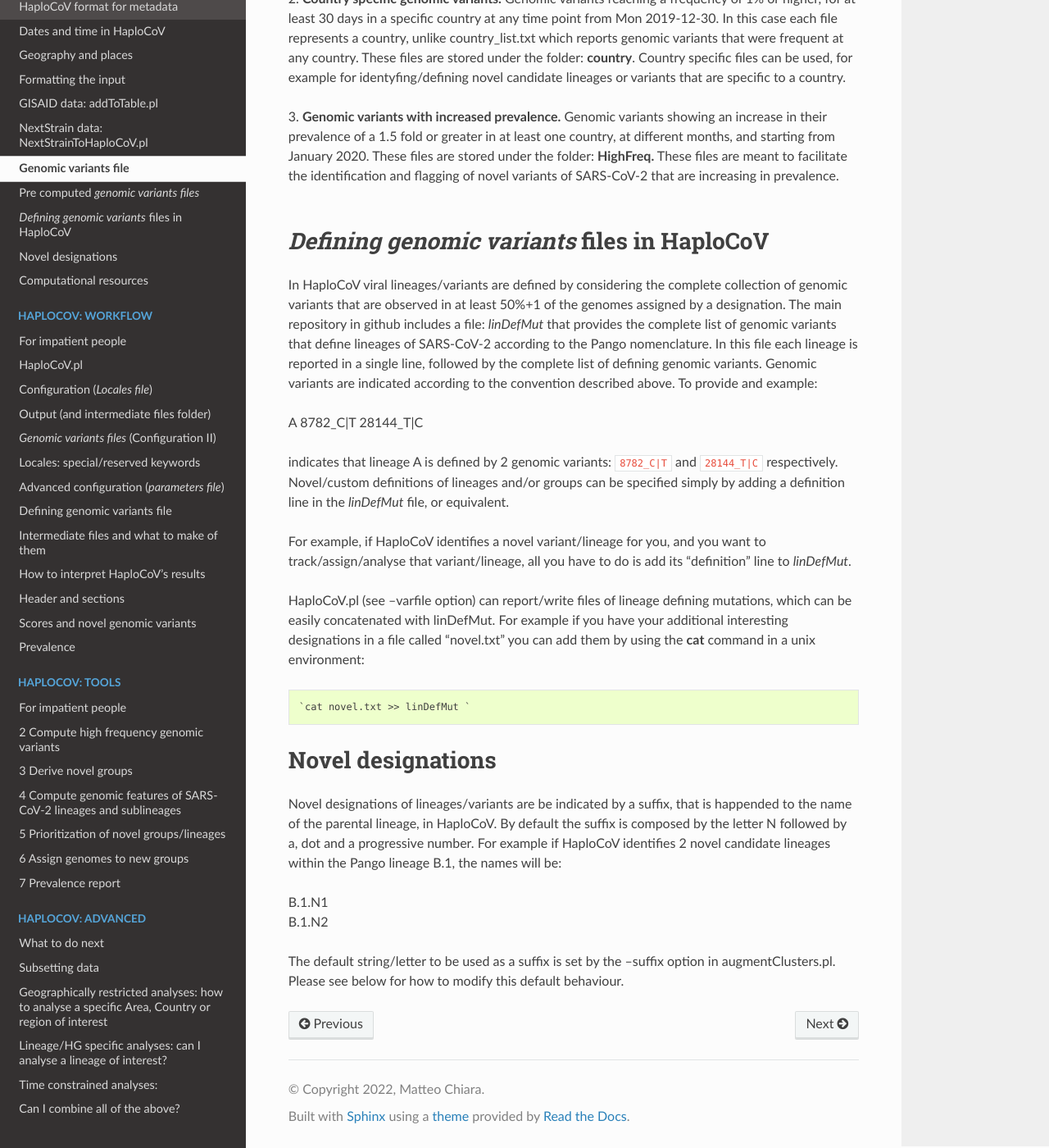
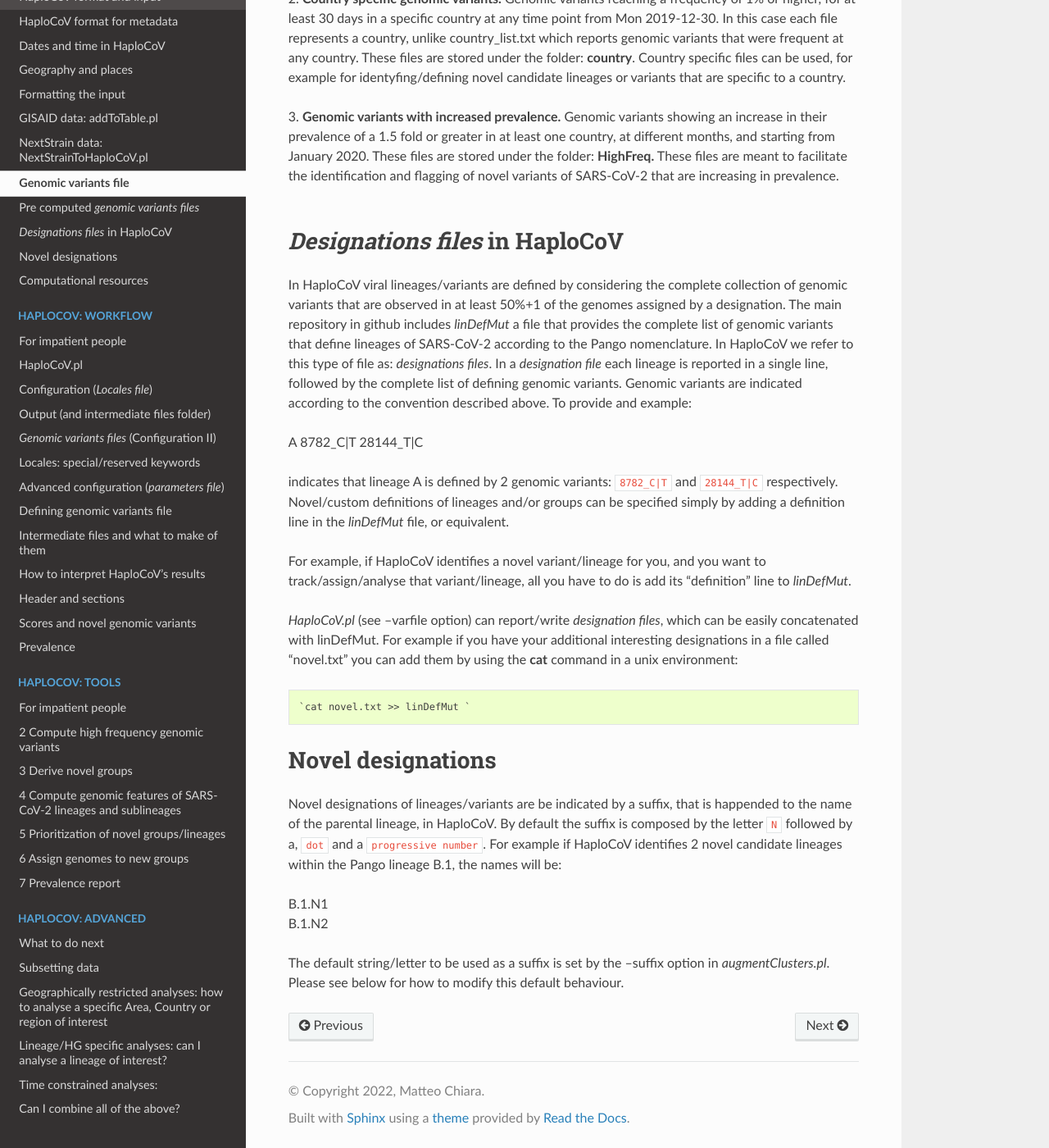
Before and after one commit to matteo14c/HaploCoV, a Sphinx documentation site: the page built from docs/source/genomic.rst, in a window 1280 px wide and 1400 px high, scrolled down 1727 px. Shown: the whole window at 82% size. Built offline with Sphinx 7.4.7 and the Read the Docs theme 2.0.0, drawn with Linux system fonts in a browser that asks for light colours.

Commit message:
Update genomic.rst

```diff
--- a/docs/source/genomic.rst
+++ b/docs/source/genomic.rst
@@ -50,12 +50,12 @@ These files are found under the folder "alleleVariantSet" and include:
 | 3. **Genomic variants with increased prevalence.** Genomic variants showing an increase in their prevalence of a 1.5 fold or greater in at least one country, at different months, and starting from January 2020. These files are stored under the folder: **HighFreq.**  These files are meant to facilitate the identification and flagging of novel variants of SARS-CoV-2 that are increasing in prevalence.
 |
 
-*Defining genomic variants* files in HaploCoV
+*Designations files* in HaploCoV
 =============================================
 
 In HaploCoV viral lineages/variants are defined by considering the complete collection of genomic variants that are observed in at least 50%+1 of the genomes assigned by a designation.
-The main repository in github includes a file: *linDefMut* that provides the complete list of genomic variants that define lineages of SARS-CoV-2 according to the Pango nomenclature.
-In this file each lineage is reported in a single line, followed by the complete list of defining genomic variants.
+The main repository in github includes *linDefMut* a file that provides the complete list of genomic variants that define lineages of SARS-CoV-2 according to the Pango nomenclature. In HaploCoV we refer to this type of file as: *designations files*.
+In a *designation file* each lineage is reported in a single line, followed by the complete list of defining genomic variants.
 Genomic variants are indicated according to the convention described above.
 To provide and example:
 
@@ -66,7 +66,7 @@ Novel/custom definitions of lineages and/or groups can be specified simply by ad
 
 For example, if HaploCoV identifies a novel variant/lineage for you, and you want to track/assign/analyse that variant/lineage, all you have to do is add its "definition" line to *linDefMut*.
 
-HaploCoV.pl (see --varfile option) can report/write files of lineage defining mutations, which can be easily concatenated with linDefMut.
+*HaploCoV.pl* (see --varfile option) can report/write *designation files*, which can be easily concatenated with linDefMut.
 For example if you have your additional interesting designations in a file called "novel.txt" you can add them by using the **cat** command in a unix environment:
 
 ::
@@ -76,10 +76,10 @@ For example if you have your additional interesting designations in a file calle
 Novel designations
 ==================
 
-Novel designations of lineages/variants are be indicated by a suffix, that is happended to the name of the parental lineage, in HaploCoV. By default the suffix is composed by the letter N followed by a, dot and a progressive number.
+Novel designations of lineages/variants are be indicated by a suffix, that is happended to the name of the parental lineage, in HaploCoV. By default the suffix is composed by the letter ``N`` followed by a, ``dot`` and a ``progressive number``.
 For example if HaploCoV identifies 2 novel candidate lineages within the Pango lineage B.1, the names will be:
 
 | B.1.N1
 | B.1.N2
 
-The default string/letter to be used as a suffix is set by the --suffix option in augmentClusters.pl. Please see below for how to modify this default behaviour.
+The default string/letter to be used as a suffix is set by the --suffix option in *augmentClusters.pl*. Please see below for how to modify this default behaviour.
```
